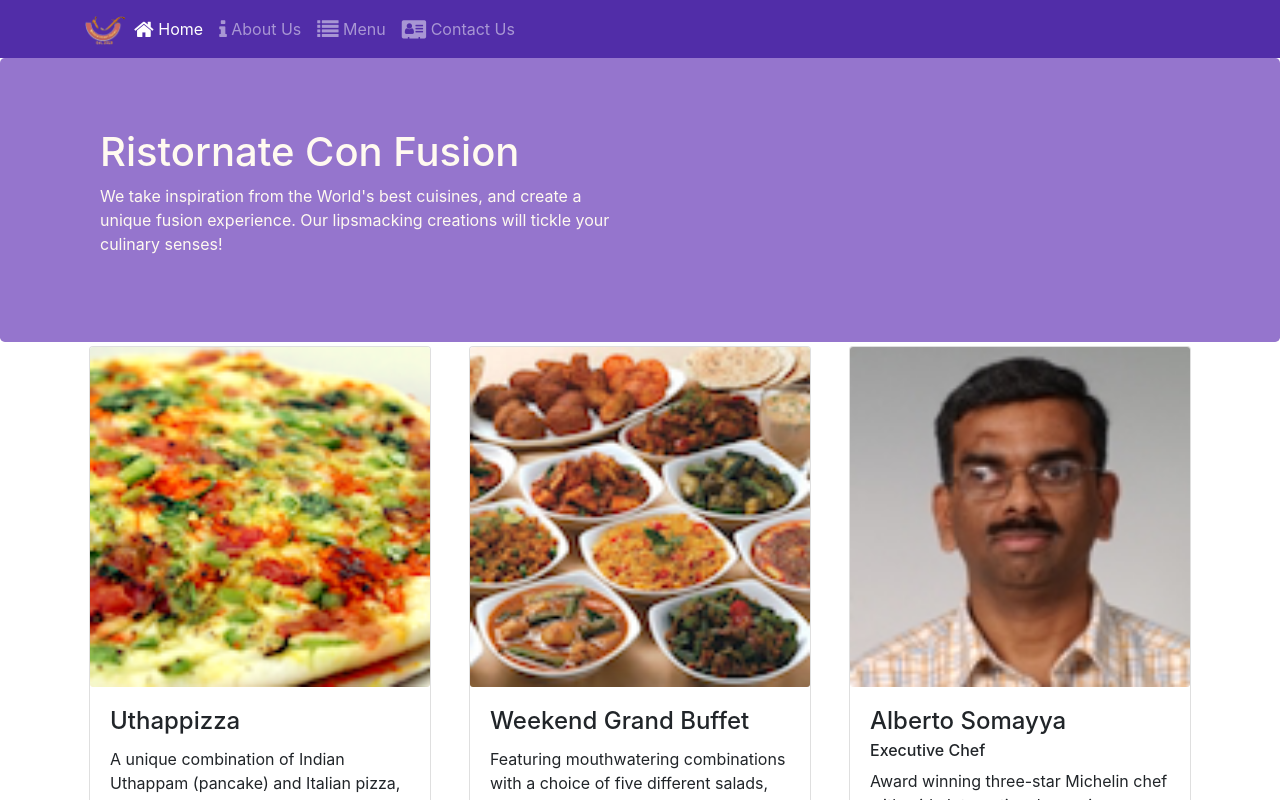
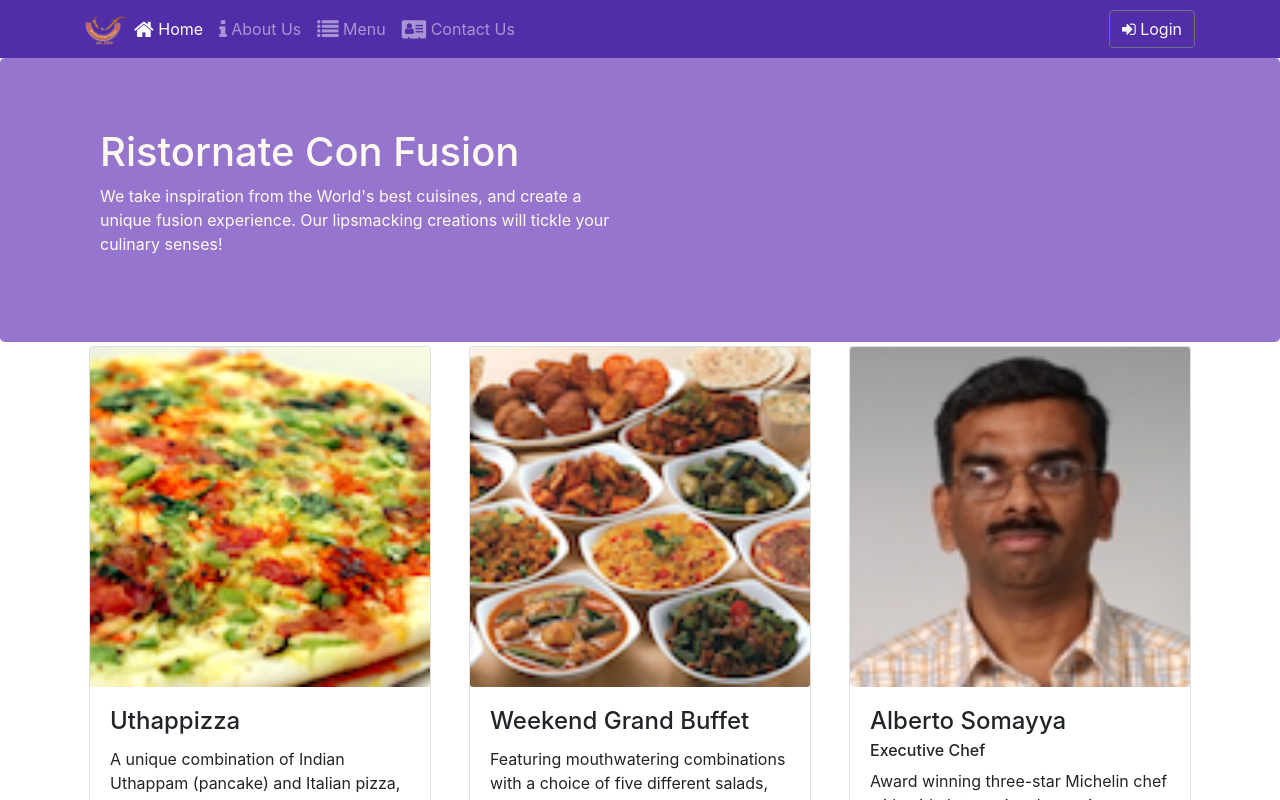
Before and after one commit to aadi2057/ReactApp, a React (Create React App) app: page /home in a window 1280 px wide. Shown: the top 800 px of the page. Built offline with nearby package versions, Linux system fonts and the light colour scheme.

Commit message:
Uncontrolled Forms

```diff
--- a/src/components/HeaderComponent.js
+++ b/src/components/HeaderComponent.js
@@ -1,5 +1,6 @@
 import React, { Component} from 'react';
-import { Navbar, NavbarBrand, Jumbotron, Nav, NavbarToggler, Collapse, NavItem } from 'reactstrap';
+import { Navbar, NavbarBrand, Jumbotron, Nav, NavbarToggler, Collapse, NavItem,
+            Button, Modal, ModalBody, ModalHeader, Form, Label, FormGroup, Input } from 'reactstrap';
 import {NavLink} from 'react-router-dom';
 
 
@@ -9,13 +10,28 @@
         super(props);
 
         this.state = {
-            isNavOpen: false
+            isNavOpen: false,
+            isModalOpen: false
         };
         this.toggleNav = this.toggleNav.bind(this);
+        this.toggleModal = this.toggleModal.bind(this);
+        this.handleLogin = this.handleLogin.bind(this);
+
     }
 
     toggleNav(){
         this.setState({isNavOpen: !this.state.isNavOpen});
+    }
+
+    toggleModal(){
+        this.setState({isModalOpen: !this.state.isModalOpen});
+    }
+
+    handleLogin( event){
+        this.toggleModal();
+        alert("Username: " + this.username.value + "Password: " + this.password.value + "Remember: " + this.remember.checked);
+
+        event.preventDefault();
     }
 
     render() {
@@ -50,6 +66,13 @@
                                     </NavLink>
                                 </NavItem>
                             </Nav>
+                            <Nav dark className="ml-auto" navbar>
+                                <NavItem>
+                                    <Button className="text-light" outline onClick={this.toggleModal}>
+                                        <i className="fa fa-sign-in "></i> Login
+                                    </Button>
+                                </NavItem>
+                            </Nav>
                         </Collapse>
                     </div>
                 </Navbar>
@@ -64,6 +87,30 @@
                         </div>
                     </div>
                 </Jumbotron>
+                <Modal isOpen={this.state.isModalOpen} toggle={this.toggleModal}>
+                    <ModalHeader toggle={this.toggleModal}>Login</ModalHeader>
+                    <ModalBody>
+                        <Form onSubmit={this.handleLogin}>
+                            <FormGroup>
+                                <Label htmlFor="username">Username</Label>
+                                <Input innerRef={(input) => this.username = input} type="text" id="username" name="username"/>
+                            </FormGroup>
+                            <FormGroup>
+                                <Label htmlFor="password">Password</Label>
+                                <Input innerRef={(input) => this.password = input} type="password" id="password" name="password"/>
+                            </FormGroup>
+                            <FormGroup check>
+                                <Label check>
+                                    <Input innerRef={(input) => this.remember = input} type="checkbox" name="remember" />Remember me?
+                                </Label>
+
+                            </FormGroup>
+                            <FormGroup>
+                                <Button color="primary" value="submit" type="submit" id="submit">Login</Button>
+                            </FormGroup>
+                        </Form>
+                    </ModalBody>
+                </Modal>
             </React.Fragment>
         );
     }
```
